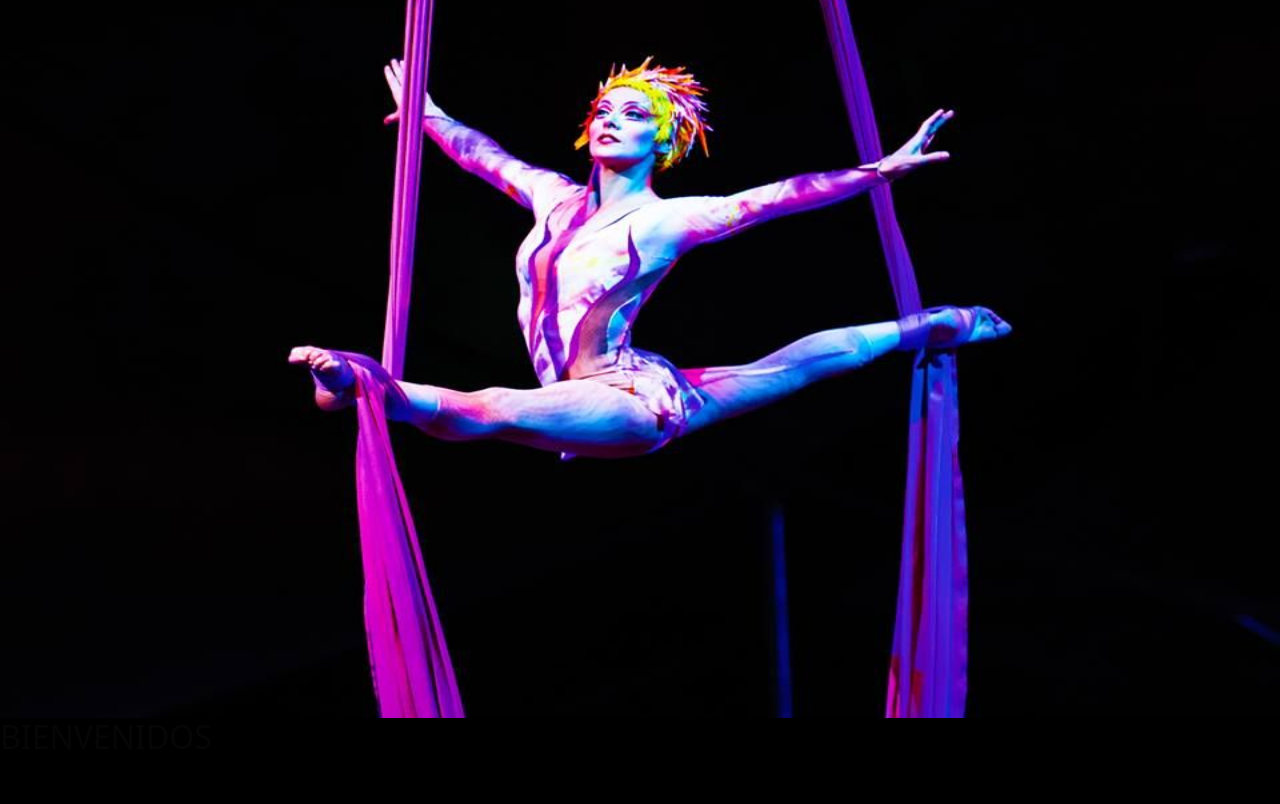
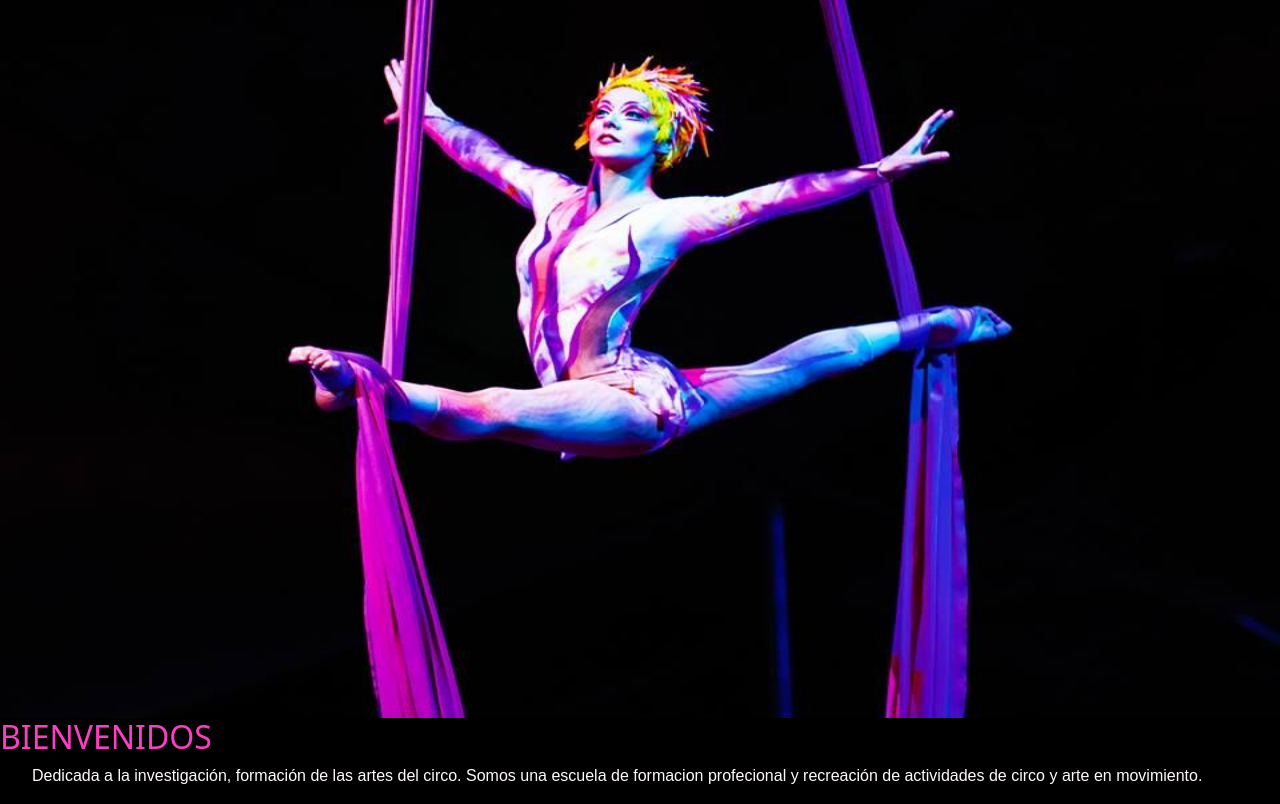
Before and after one commit to leilaortigoza/PF-OrtigozaLeila, a plain HTML site: page index.html in a window 1280 px wide. Shown: the part 82-886 px from the top of the page. Drawn offline with nearby package versions, Linux system fonts and the light colour scheme.

```diff
--- a/style.css
+++ b/style.css
@@ -60,6 +60,7 @@
     display: inline-block;
 }
 
+
 /*///////////////*BODY////////////////////////////////////////////////////////*/
 
 body {
@@ -85,11 +86,11 @@
  }
 /*SUBTITULO CARACTERISTICAS INDEX PARTE DE BODY-MAIN*/
  .seccion-2 h2{
-    color: rgb(6, 6, 6);
+    color: rgb(253, 61, 195);
 
  }
  .caracteristicas1 {
-    color: black;
+    color: rgb(255, 251, 251);
     font-family: Arial, Helvetica, sans-serif;
  }
 
```
Also changed, not shown: pages/nosotros.html (+7 -1 lines).
